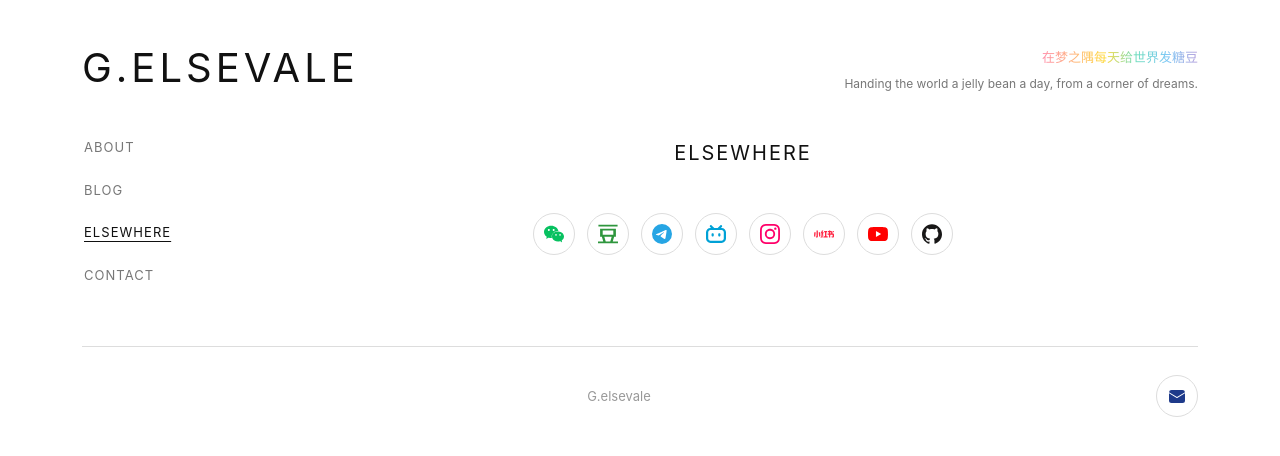
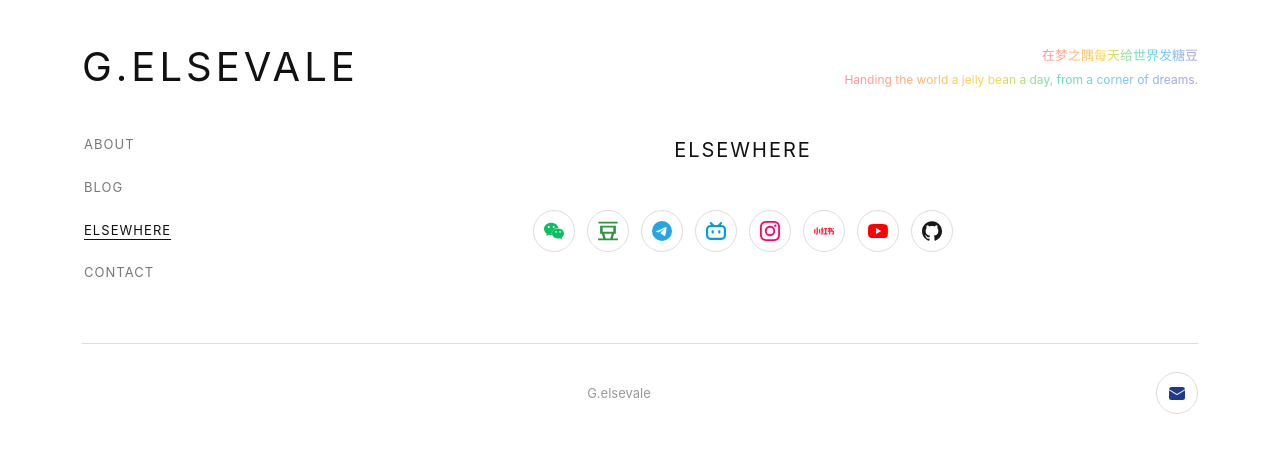
Before and after one commit to 7minami/7minami.github.io, a Jekyll site: the page built from index.html, in a window 1280 px wide. Shown: the top 456 px of the page. Built offline with Jekyll 4.4.1, drawn with Linux system fonts in a browser that asks for light colours.

Commit message:
Tagline: both lines right-aligned with rainbow gradient

```diff
--- a/assets/css/style.css
+++ b/assets/css/style.css
@@ -39,7 +39,9 @@
       }
       .site-tagline-wrap {
         flex: none;
-        text-align: right;
+        display: flex;
+        flex-direction: column;
+        align-items: flex-end;
       }
       .site-tagline {
         margin: 0;
@@ -47,7 +49,6 @@
         color: #777777;
       }
       .site-tagline-cn {
-        display: inline-block;
         background: linear-gradient(90deg, #ff8fab, #ffb27a, #ffd93d, #6fddbe, #7ac7f5, #b39ddb);
         -webkit-background-clip: text;
         background-clip: text;
@@ -56,6 +57,10 @@
       .site-tagline-en {
         margin-top: 4px;
         font-size: 12px;
+        background: linear-gradient(90deg, #ff8fab, #ffb27a, #ffd93d, #6fddbe, #7ac7f5, #b39ddb);
+        -webkit-background-clip: text;
+        background-clip: text;
+        color: transparent;
       }
 
       /* Layout: left sidebar + content */
@@ -196,7 +201,7 @@
         .wrap { padding: 0 20px; }
         .site-header { padding-top: 32px; flex-direction: column; align-items: flex-start; gap: 8px; }
         .site-title { font-size: 28px; }
-        .site-tagline-wrap { text-align: left; }
+        .site-tagline-wrap { align-items: flex-start; }
         .layout { flex-direction: column; gap: 0; margin-top: 24px; }
         .jump-to { position: static; flex: none; flex-direction: row; flex-wrap: wrap; align-items: baseline; justify-content: center; gap: 10px 28px; padding-bottom: 18px; border-bottom: 1px solid #dddddd; }
         .tablist { flex-direction: row; flex-wrap: wrap; justify-content: center; gap: 10px 28px; }
```
